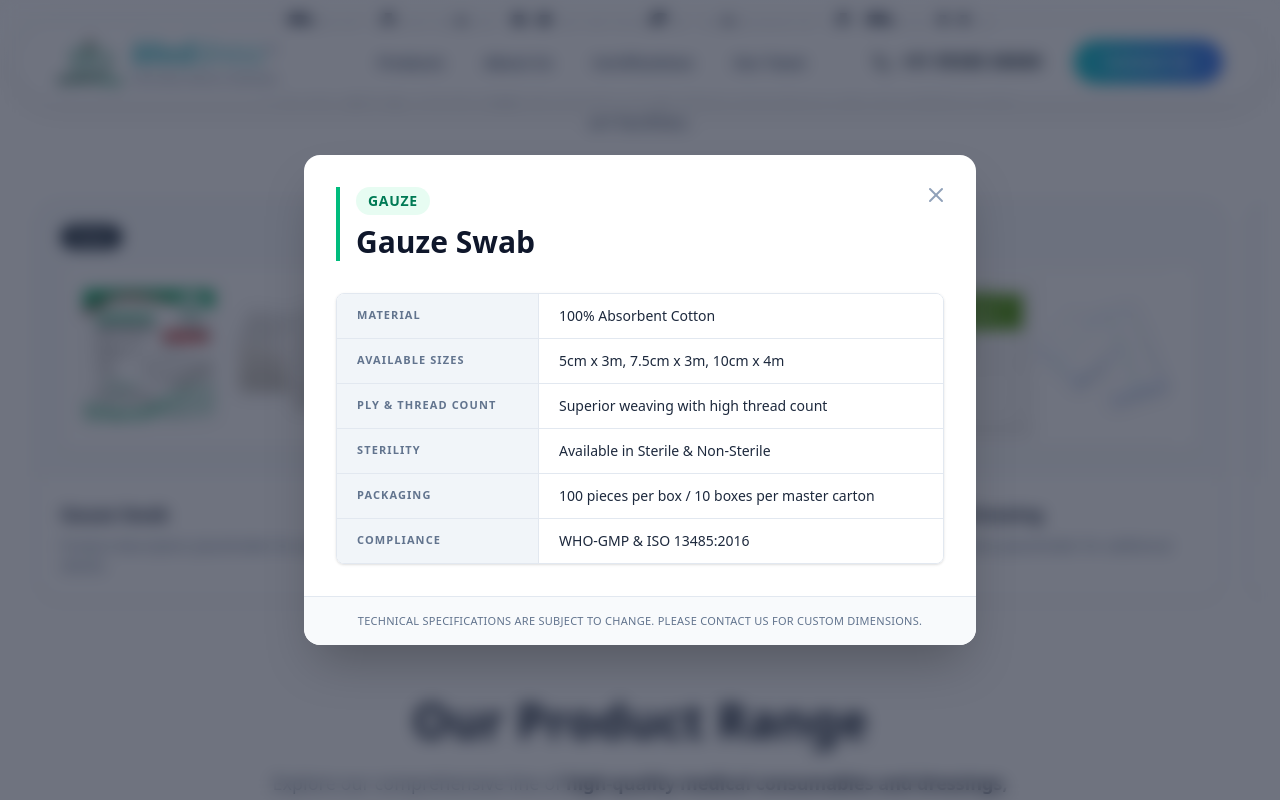
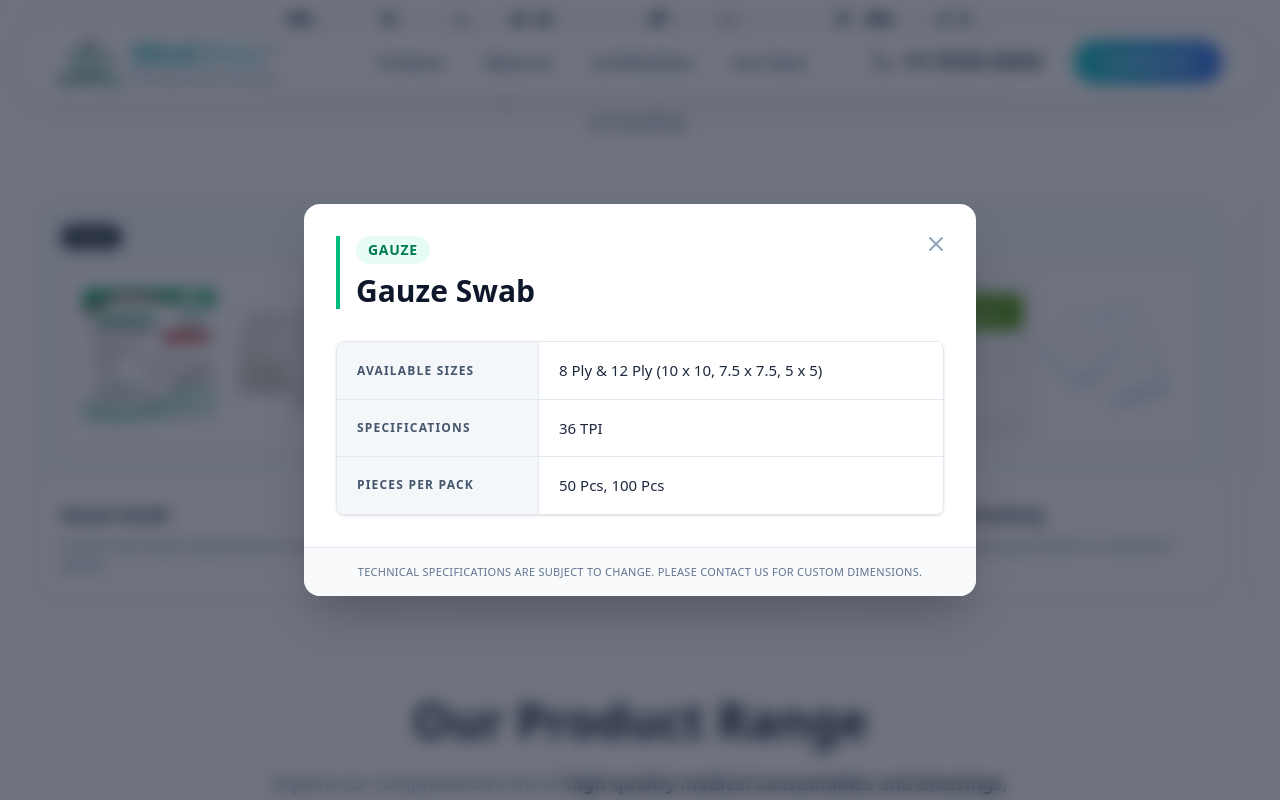
Before and after one commit to nirmanlovestowork-ui/meddress, a React (Vite) app: page / in a window 1280 px wide. Both pictures are taken after a click on the element 226 px from the left and 4678 px from the top of the page. Shown: the part 4278-5078 px from the top of the page. Built offline with nearby package versions, Linux system fonts and the light colour scheme.

Commit message:
feat(modal): add product specification data
Define the technical specifications, sizes, and packaging details for the product catalog to display in the ProductSpecModal.

```diff
--- a/src/components/ProductSpecModal.tsx
+++ b/src/components/ProductSpecModal.tsx
@@ -9,6 +9,89 @@ interface ProductSpecModalProps {
     category: string;
   } | null;
 }
+
+const productDataListing: Record<string, { sizes: string, specs: string, pack: string }> = {
+  'Roller Bandage': {
+    sizes: '15 Cm x 3 mtr, 10 Cm x 3 mtr, 7.50 Cm x 3 mtr, 5 Cm x 3 mtr',
+    specs: '35 TPI',
+    pack: '10 Pcs'
+  },
+  'Gauze Than': {
+    sizes: '60 Cm x 16 Mtr',
+    specs: '35 TPI',
+    pack: '1 Pc'
+  },
+  'Gauze Swab': {
+    sizes: '8 Ply & 12 Ply (10 x 10, 7.5 x 7.5, 5 x 5)',
+    specs: '36 TPI',
+    pack: '50 Pcs, 100 Pcs'
+  },
+  'Gamjee Roll': {
+    sizes: '10 Cm, 15 Cm',
+    specs: 'N/A',
+    pack: '1 Pc'
+  },
+  'Combined Dressing': {
+    sizes: '10 x 10 x 5D, 10 x 10 x 10D',
+    specs: 'N/A',
+    pack: '5 Pcs, 10 Pcs'
+  },
+  'Absorbent Cotton': {
+    sizes: '500 Gms, 400 Gms, 300 Gms, 200 Gms, 100 Gms, 50 Gms, 30 Gms, 20 Gms, 15 Gms',
+    specs: 'Net wt, Premium',
+    pack: '1 Pc, 4 Pcs, 5 Pcs, 12 Pcs, 16 Pcs, 20 Pcs'
+  },
+  'Zigzag Cotton': {
+    sizes: '500 Gms, 400 Gms, 200 Gms, 100 Gms',
+    specs: 'Net wt',
+    pack: '1 Pc'
+  },
+  'Non - Absorbent Cotton': {
+    sizes: '500 Gms',
+    specs: 'Net wt',
+    pack: '1 Pc'
+  },
+  'Microporous Tape': {
+    sizes: '1.25 Cm x 5 mtr, 2.50 Cm x 5 mtr, 5.00 Cm x 5 mtr, 1.25 Cm x 9.1 mtr, 2.50 Cm x 9.1 mtr, 5.00 Cm x 9.1 mtr',
+    specs: 'N/A',
+    pack: '6 Pcs, 12 Pcs, 24 Pcs'
+  },
+  'POP Bandage': {
+    sizes: '10 Cm x 2.7 mtr, 15 Cm x 2.7 mtr',
+    specs: 'N/A',
+    pack: '12 Pcs'
+  },
+  'I.V.Cannula Fixator': {
+    sizes: '100 Pcs',
+    specs: 'N/A',
+    pack: '100 Pcs'
+  },
+  'Cast Pad / Soft Roll Cotton': {
+    sizes: '10 Cm x 3 mtr, 15 Cm x 3 mtr',
+    specs: 'N/A',
+    pack: '1 Pc'
+  },
+  'K99EL Masks': {
+    sizes: 'N/A',
+    specs: 'K99EL White Respirator Mask CE',
+    pack: '50 Pcs'
+  },
+  '2 / 3 Ply Masks': {
+    sizes: 'N/A',
+    specs: '2 Ply Mask Blue, 3 Ply Mask Blue with MB',
+    pack: '100 Pcs'
+  },
+  'Bouffant Cap / Surgeon\'s Cap': {
+    sizes: '21" Blue',
+    specs: 'Bouffant Cap, Surgeon Cap',
+    pack: '100 Pcs'
+  },
+  'MOP': {
+    sizes: '8 Ply 25 x 25, 4 Ply 30 x 30, 12 Ply 25 x 25',
+    specs: '42 TPI',
+    pack: '10 Pcs'
+  }
+};
 
 export default function ProductSpecModal({ isOpen, onClose, product }: ProductSpecModalProps) {
   useEffect(() => {
@@ -23,6 +106,10 @@ export default function ProductSpecModal({ isOpen, onClose, product }: ProductSp
   }, [isOpen]);
 
   if (!isOpen) return null;
+
+  const currentProductData = product && productDataListing[product.name]
+    ? productDataListing[product.name]
+    : { sizes: 'N/A', specs: 'N/A', pack: 'N/A' };
 
   return (
     <div className="fixed inset-0 z-[100] flex items-center justify-center p-4 sm:p-6 shadow-2xl transition-opacity animate-in fade-in duration-300">
@@ -47,10 +134,10 @@ export default function ProductSpecModal({ isOpen, onClose, product }: ProductSp
           <div className="p-6 md:p-8 pb-6">
             <div className="border-l-4 border-emerald-500 pl-4">
               <span className="inline-block px-3 py-1 bg-emerald-100/50 text-emerald-700 text-[10px] md:text-sm font-bold rounded-full mb-2 uppercase tracking-wider">
-                {product?.category || 'Dressing'}
+                {product?.category || 'Category'}
               </span>
               <h2 className="text-2xl md:text-3xl font-bold text-slate-900 leading-tight pr-10">
-                {product?.name || 'Roller Bandage'}
+                {product?.name || 'Product'}
               </h2>
             </div>
           </div>
@@ -58,34 +145,19 @@ export default function ProductSpecModal({ isOpen, onClose, product }: ProductSp
           {/* Content Section */}
           <div className="px-6 md:px-8 pb-8">
             <div className="border border-slate-200 rounded-lg overflow-hidden shadow-sm">
-              <div className="flex flex-col sm:flex-row border-b border-slate-200 last:border-0">
-                <div className="w-full sm:w-1/3 bg-slate-100 py-3 px-5 flex items-center border-b sm:border-b-0 sm:border-r border-slate-200 text-[11px] uppercase tracking-widest font-bold text-slate-500">Material</div>
-                <div className="w-full sm:w-2/3 bg-white py-3 px-5 flex items-center text-sm font-medium text-slate-800">100% Absorbent Cotton</div>
+              <div className="flex flex-col sm:flex-row border-b border-slate-200 last:border-0 hover:bg-slate-50 transition-colors">
+                <div className="w-full sm:w-1/3 bg-slate-100/80 py-4 px-5 flex items-center border-b sm:border-b-0 sm:border-r border-slate-200 text-xs uppercase tracking-widest font-bold text-slate-600">Available Sizes</div>
+                <div className="w-full sm:w-2/3 bg-white hover:bg-slate-50 py-4 px-5 flex items-center text-[15px] font-medium text-slate-800 leading-relaxed">{currentProductData.sizes}</div>
               </div>
 
-              <div className="flex flex-col sm:flex-row border-b border-slate-200 last:border-0">
-                <div className="w-full sm:w-1/3 bg-slate-100 py-3 px-5 flex items-center border-b sm:border-b-0 sm:border-r border-slate-200 text-[11px] uppercase tracking-widest font-bold text-slate-500">Available Sizes</div>
-                <div className="w-full sm:w-2/3 bg-white py-3 px-5 flex items-center text-sm font-medium text-slate-800">5cm x 3m, 7.5cm x 3m, 10cm x 4m</div>
+              <div className="flex flex-col sm:flex-row border-b border-slate-200 last:border-0 hover:bg-slate-50 transition-colors">
+                <div className="w-full sm:w-1/3 bg-slate-100/80 py-4 px-5 flex items-center border-b sm:border-b-0 sm:border-r border-slate-200 text-xs uppercase tracking-widest font-bold text-slate-600">Specifications</div>
+                <div className="w-full sm:w-2/3 bg-white hover:bg-slate-50 py-4 px-5 flex items-center text-[15px] font-medium text-slate-800 leading-relaxed">{currentProductData.specs}</div>
               </div>
 
-              <div className="flex flex-col sm:flex-row border-b border-slate-200 last:border-0">
-                <div className="w-full sm:w-1/3 bg-slate-100 py-3 px-5 flex items-center border-b sm:border-b-0 sm:border-r border-slate-200 text-[11px] uppercase tracking-widest font-bold text-slate-500">Ply & Thread Count</div>
-                <div className="w-full sm:w-2/3 bg-white py-3 px-5 flex items-center text-sm font-medium text-slate-800">Superior weaving with high thread count</div>
-              </div>
-
-              <div className="flex flex-col sm:flex-row border-b border-slate-200 last:border-0">
-                <div className="w-full sm:w-1/3 bg-slate-100 py-3 px-5 flex items-center border-b sm:border-b-0 sm:border-r border-slate-200 text-[11px] uppercase tracking-widest font-bold text-slate-500">Sterility</div>
-                <div className="w-full sm:w-2/3 bg-white py-3 px-5 flex items-center text-sm font-medium text-slate-800">Available in Sterile & Non-Sterile</div>
-              </div>
-
-              <div className="flex flex-col sm:flex-row border-b border-slate-200 last:border-0">
-                <div className="w-full sm:w-1/3 bg-slate-100 py-3 px-5 flex items-center border-b sm:border-b-0 sm:border-r border-slate-200 text-[11px] uppercase tracking-widest font-bold text-slate-500">Packaging</div>
-                <div className="w-full sm:w-2/3 bg-white py-3 px-5 flex items-center text-sm font-medium text-slate-800">100 pieces per box / 10 boxes per master carton</div>
-              </div>
-
-              <div className="flex flex-col sm:flex-row border-b border-slate-200 last:border-0">
-                <div className="w-full sm:w-1/3 bg-slate-100 py-3 px-5 flex items-center border-b sm:border-b-0 sm:border-r border-slate-200 text-[11px] uppercase tracking-widest font-bold text-slate-500">Compliance</div>
-                <div className="w-full sm:w-2/3 bg-white py-3 px-5 flex items-center text-sm font-medium text-slate-800">WHO-GMP & ISO 13485:2016</div>
+              <div className="flex flex-col sm:flex-row border-b border-slate-200 last:border-0 hover:bg-slate-50 transition-colors">
+                <div className="w-full sm:w-1/3 bg-slate-100/80 py-4 px-5 flex items-center border-b sm:border-b-0 sm:border-r border-slate-200 text-xs uppercase tracking-widest font-bold text-slate-600">Pieces Per Pack</div>
+                <div className="w-full sm:w-2/3 bg-white hover:bg-slate-50 py-4 px-5 flex items-center text-[15px] font-medium text-slate-800 leading-relaxed">{currentProductData.pack}</div>
               </div>
             </div>
           </div>
```
